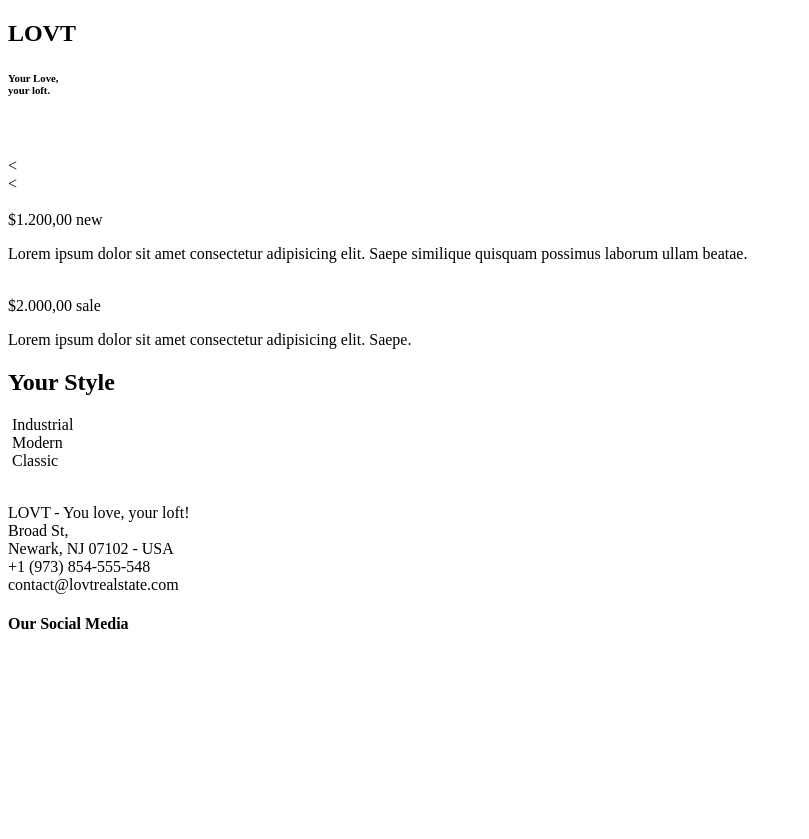
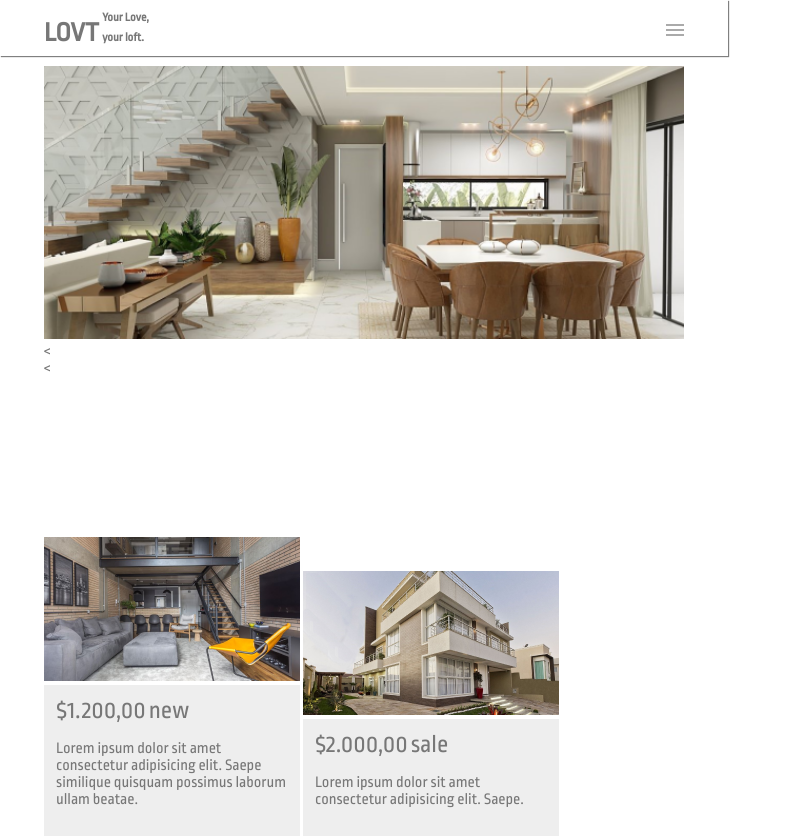
Before and after one commit to palomafcode/projectfigma, a website: page index.html in a window 1280 px wide. Shown: the top 839 px of the page, without its empty margins (0-809 px from the left). Before the commit the page ends 800 px from the top, so only its background shows below. Drawn offline with Linux system fonts and the light colour scheme.

Commit message:
subindo alteracoes margen

```diff
--- a/index.html
+++ b/index.html
@@ -15,13 +15,13 @@
             Your Love, <br>
             your loft.
         </h6>
-        <img src="img/hamburguer.png" alt="">
+        <img src="lovt/hamburguer.png" alt="">
 
 
     </header>
     <main>
         <section id="banner">
-        <img width="100%" src="img/Rectangle 3.png" alt="">
+        <img width="100%" src="lovt/Rectangle 3.png" alt="">
         <div id="left-arrow"><</div>
         <div id="right-arrow"><</div>
         </section>
@@ -29,7 +29,7 @@
         <section id="sales" >
             <article>
                 <header>
-                <img src="img/Rectangle 6.png" alt="">
+                <img src="lovt/Rectangle 6.png" alt="">
                 </header>
                 <footer>
                     <span>$1.200,00</span>
@@ -42,9 +42,9 @@
                 </footer>
                 </article>
 
-                <article>
+                <article id="right-sale">
                     <header>
-                    <img src="img/Rectangle 7.png" alt="">
+                    <img src="lovt/Rectangle 7.png" alt="">
                     </header>
                     <footer>
                         <span>$2.000,00</span>
@@ -60,21 +60,21 @@
             <section id="your-style">
                 <h1>Your Style</h1>
                 <div>
-                    <img class="styles" width="100%" src="img/Rectangle 11.png" alt="">
+                    <img class="styles" width="100%" src="lovt/Rectangle 11.png" alt="">
                     <span>Industrial</span>
                 </div>
                 <div>
-                    <img class="styles" width="100%" src="img/Rectangle 12.png" alt="">
+                    <img class="styles" width="100%" src="lovt/Rectangle 12.png" alt="">
                     <span>Modern</span>
                 </div>
                 <div>
-                    <img class="styles" width="100%" src="img/Rectangle 13.png" alt="">
+                    <img class="styles" width="100%" src="lovt/Rectangle 13.png" alt="">
                 <span>Classic</span>
             </div>
             </section>
     </main>
     <footer>
-        <img src="img/image 1.png" alt="">
+        <img src="lovt/image 1.png" alt="">
         <p>
             LOVT - You love, your loft! <br>
             Broad St, <br>
@@ -83,9 +83,9 @@
             contact@lovtrealstate.com
         </p>
         <h4>Our Social Media</h4>
-        <img src="Vector.png" alt="">
-        <img src="Vector-1.png" alt="">
-        <img src="Vector-2.png" alt="">
+        <img src="lovt/Vector.png" alt="">
+        <img src="lovt/Vector-1.png" alt="">
+        <img src="lovt/Vector-2.png" alt="">
 
     </footer>
 
--- a/style.css
+++ b/style.css
@@ -1,10 +1,51 @@
 @import url('https://fonts.googleapis.com/css2?family=Ropa+Sans:ital@0;1&display=swap');
 body {
-    font-family: 'Ropa Sans', sans-serif';
+    font-family: 'Ropa Sans', sans-serif;
+    margin: 0;
+    padding: 0;
+    color: #777777;
+    width: 728px;
 }
-.styles {
-    opacity: 0.5;
+
+body > header{
+    padding: 8px 44px;
+    font-size: 18px;
+    line-height: 20px;
+    box-shadow: 1px 1px 1px grey;
+
 }
-#primeira {
-    opacity: 1;
+header > * {
+    display: inline-block;
+    margin: 0;
 }
+body > header > img {
+    float: right;
+    margin-top: 16px;
+}
+#banner {
+    margin: 10px 44px;
+
+}
+#sales {
+    margin: 10pc 44px;
+}
+#sales > article {
+    display: inline-block;
+    width: 40%;
+}
+#sales > article #right-sale {
+    float: right;
+}
+#sales article > footer {
+    padding: 12px;
+    background-color: #EEEEEE;
+}
+#sales span {
+    font-size: 25px;
+    line-height: 27px;
+}
+.right {
+    border-radius: 10.5px;
+    background-color: blue;
+    float: right;
+}
```
